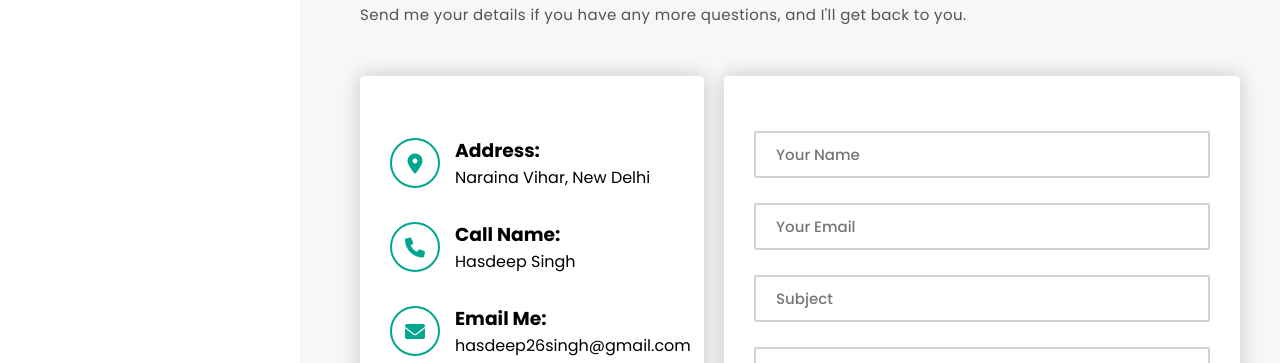
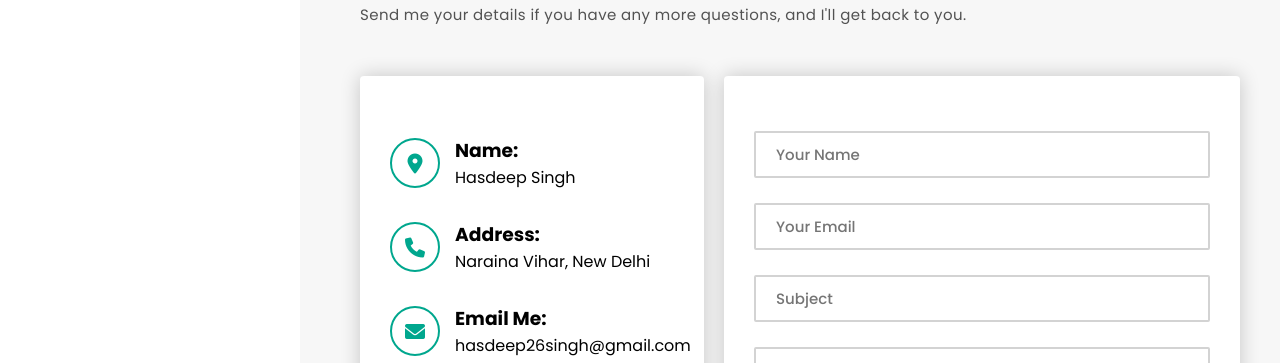
Before and after one commit to codehashh/portfolio_website, a plain HTML site: page index.html in a window 1280 px wide. Shown: the part 5965-6328 px from the top of the page. Drawn offline with nearby package versions, Linux system fonts and the light colour scheme.

Commit message:
Update index.html

```diff
--- a/index.html
+++ b/index.html
@@ -616,8 +616,8 @@
               <div class="icon">
                 <i class="fa-solid fa-location-dot"></i></div>
                 <div class="info">
-                  <h3>Address:</h3>
-                  <p>Naraina Vihar, New Delhi</p>
+                  <h3>Name:</h3>
+                  <p>Hasdeep Singh </p>
                 </div>
               </div><!-- End Info Item -->
 
@@ -625,8 +625,8 @@
                 <div class="icon">
                 <i class="fa-solid fa-phone"></i></div>
                 <div class="info">
-                  <h3>Call Name:</h3>
-                  <p>Hasdeep Singh</p>
+                  <h3>Address: </h3>
+                  <p>Naraina Vihar, New Delhi</p>
                 </div>
               </div><!-- End Info Item -->
 
```
